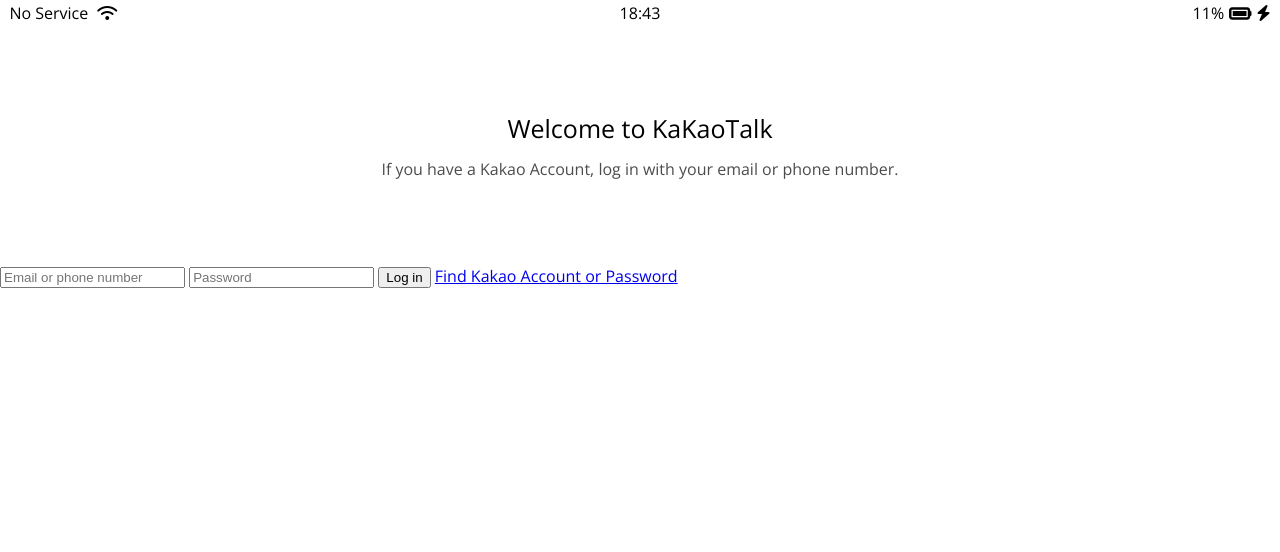
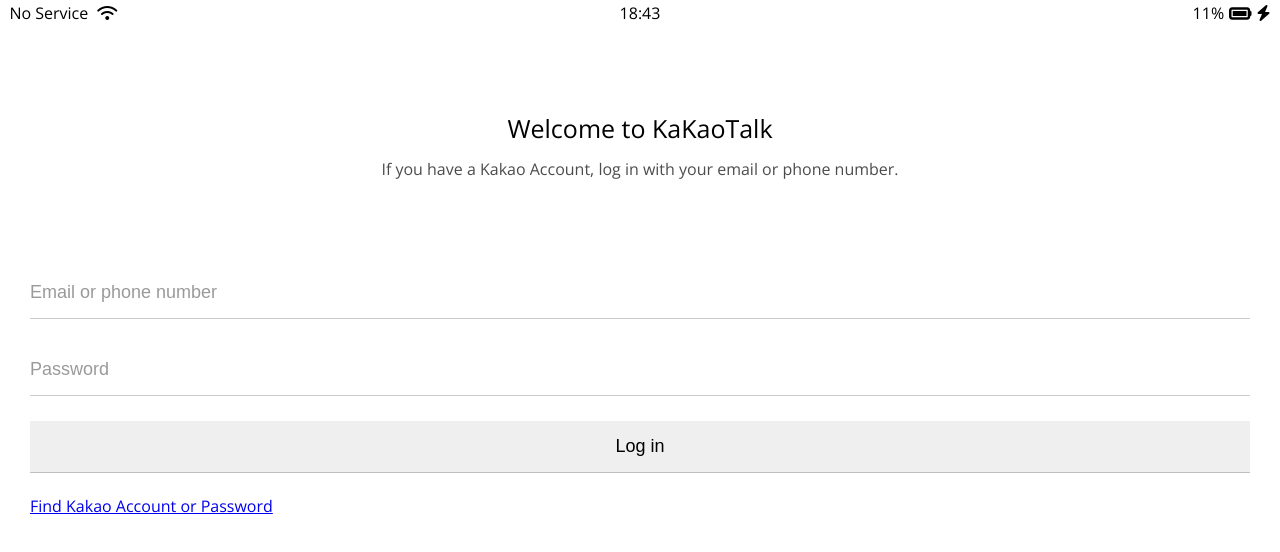
Before and after one commit to Namyunha/kokoa-clone-2022, a plain HTML site: page index.html in a window 1280 px wide. Drawn offline with nearby package versions, Linux system fonts and the light colour scheme.

Commit message:
created login-form

```diff
--- a/css/reset.css
+++ b/css/reset.css
@@ -127,3 +127,6 @@
   border-collapse: collapse;
   border-spacing: 0;
 }
+input:focus {
+  outline: none;
+}
--- a/css/style.css
+++ b/css/style.css
@@ -1,5 +1,6 @@
 @import url("https://fonts.googleapis.com/css2?family=Open+Sans:wght@400;600&display=swap");
 @import "reset.css";
+@import "variables.css";
 @import "statues-bar.css";
 body {
   font-family: "Open Sans", sans-serif;
@@ -19,3 +20,26 @@
   width: 60%;
   opacity: 0.7;
 }
+
+#login-form {
+  display: flex;
+  flex-direction: column;
+  margin: 0px 30px;
+}
+
+#login-form input {
+  padding: 15px 0px;
+  border: none;
+  padding: 15px 0px;
+  font-size: 18px;
+  border-bottom: 1px solid rgba(0, 0, 0, 0.2);
+  margin-bottom: 25px;
+  transition: border-color 0.3s ease-in-out;
+}
+#login-form input::placeholder {
+  color: rgba(0, 0, 0, 0.4);
+}
+
+#login-form input:focus {
+  border-color: var(--yellow);
+}
--- /dev/null
+++ b/css/variables.css
@@ -0,0 +1,3 @@
+:root {
+  --yellow: #fae100;
+}
```
